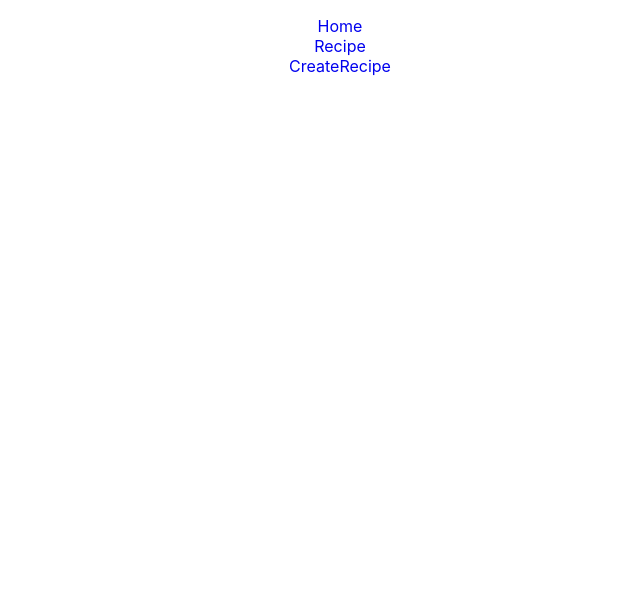
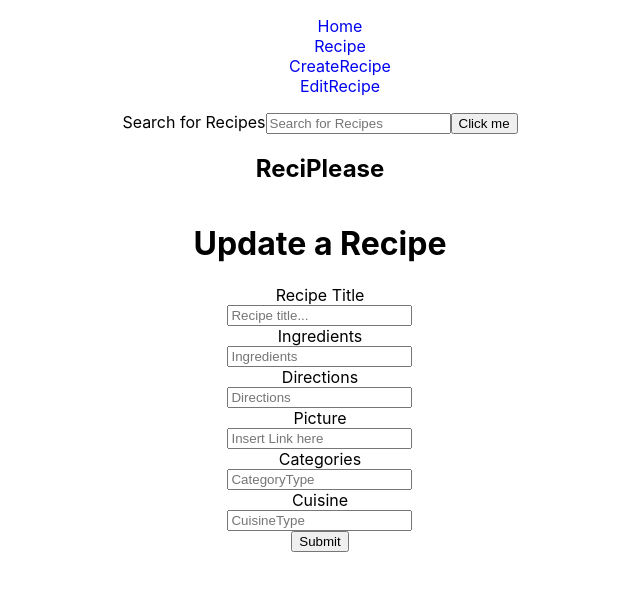
Before and after one commit to shenae/ReciPlease, a React (Create React App) app in the folder client/: page /editrecipe in a window 1280 px wide. Shown: the top 590 px of the page, without its empty margins (320-960 px from the left). Built offline with nearby package versions, Linux system fonts and the light colour scheme; no server answers.

Commit message:
update route now working

```diff
--- a/client/src/App.js
+++ b/client/src/App.js
@@ -4,6 +4,7 @@ import './App.css';
 import Home from './components/Home/Home';
 import Recipe from './components/Recipe/Recipe';
 import CreateRecipe from './components/CreateRecipe/CreateRecipe';
+import EditRecipe from './components/EditRecipe/EditRecipe';
 import { fetchRecipes, createRecipe, deleteRecipe, editRecipe, fetchCuisines, fetchOneCuisine, fetchUser } from './services/axios'
 import axios from 'axios';
 
@@ -51,6 +52,9 @@ class App extends Component {
 					 <li>
 					   <Link to="/createrecipe">CreateRecipe</Link>
 					 </li>
+           <li>
+             <Link to="/editrecipe">EditRecipe</Link>
+           </li>
 					</ul>
 				</nav>
 
@@ -68,7 +72,16 @@ class App extends Component {
         />
         <Route exact path="/createrecipe" render={()=>
           <CreateRecipe
+          recipes={recipes}
           handleCreate={this.createRecipe}
+          handleFetch={this.fetchRecipeData}
+          />
+        }
+        />
+        <Route exact path="/editrecipe" render={()=>
+          <EditRecipe
+          recipes={recipes}
+          handleEdit={this.editRecipeData}
           handleFetch={this.fetchRecipeData}
           />
         }
--- a/client/src/components/CreateRecipe/CreateRecipe.js
+++ b/client/src/components/CreateRecipe/CreateRecipe.js
@@ -11,42 +11,21 @@ class CreateRecipe extends Component {
     };
   }
 
-  onChange = async e => {
-    let { name, value } = e.target;
-    // a way of dealing with nested state
-    this.setState(state => ({
-      ...state,
-        'recipe': {
-          ...state.recipe, [name]: value
-        }
-      }
-    ));
-  }
-
   createRecipeData = async (e) => {
     e.preventDefault();
-    e.nativeEvent.stopImmediatePropagation();
     const formData = new FormData(e.target);
     const data = {
     "name": formData.get("name"),
     "picture_url":formData.get("picture_url"),
     "rating":0,
-    "ingredients":[formData.get("ingredients[]")],
+    "ingredients":[formData.get("ingredients")],
     "directions":formData.get("directions"),
     "categories":formData.get("categories"),
     "cuisine": formData.get("cuisine")
     };
-    // const data = {
-    //   "name":"Delicious",
-    //   "picture_url":"https://helpx.adobe.com/content/dam/help/en/stock/how-to/visual-reverse-image-search/jcr_content/main-pars/image/visual-reverse-image-search-v2_intro.jpg",
-    //   "rating":5,
-    //   "ingredients":["10 onions"],
-    //   "directions":"slice them",
-    //   "categories":"appetizer",
-    //   "cuisine": "japanese"
-    // }
     console.log(data);
     const recipe = await createRecipe(data);
+    console.log(recipe.data);
     await this.props.handleFetch();
   }
 
@@ -55,13 +34,16 @@ class CreateRecipe extends Component {
         <div>
           {/*navbar*/}
           <NavBar />
-          <h1>Create/Update a Recipe</h1>
+
 
           <form className="flex-column" onSubmit={this.createRecipeData}>
+
+            <h1>Create a Recipe</h1>
+
             <label>Recipe Title</label>
             <input name="name" placeholder="Recipe title..."/>
             <label>Ingredients</label>
-              <input name="ingredients[]" placeholder="Ingredients"/>
+            <input name="ingredients" placeholder="Ingredients"/>
             <label>Directions</label>
             <input name="directions" placeholder="Directions"/>
             <label>Picture</label>
--- /dev/null
+++ b/client/src/components/EditRecipe/EditRecipe.js
@@ -0,0 +1,61 @@
+import React, { Component } from 'react';
+import NavBar from '../NavBar/NavBar'
+import { fetchRecipes, createRecipe, deleteRecipe, editRecipe, fetchCuisines, fetchOneCuisine, fetchUser } from '../../services/axios'
+import axios from 'axios';
+
+class EditRecipe extends Component {
+
+  constructor(props) {
+    super(props);
+    this.state = {
+    };
+  }
+
+  editRecipeData = async (e,id)=>{
+    e.preventDefault();
+    const formData = new FormData(e.target);
+    const data = {
+    "name": formData.get("name"),
+    "picture_url":formData.get("picture_url"),
+    "rating":0,
+    "ingredients":[formData.get("ingredients")],
+    "directions":formData.get("directions"),
+    "categories":formData.get("categories"),
+    "cuisine": formData.get("cuisine")
+    };
+    console.log(id.id);
+    const recipe = await editRecipe(id.id,data);
+    await this.props.handleFetch();
+  }
+
+
+  render() {
+    const {recipes}=this.props;
+    return (
+      <div>
+        {/*navbar*/}
+        <NavBar />
+        <form className="flex-column" onSubmit={(e)=>this.editRecipeData(e,recipes[0])}>
+
+          <h1>Update a Recipe</h1>
+
+          <label>Recipe Title</label>
+          <input name="name"  placeholder="Recipe title..."/>
+          <label>Ingredients</label>
+          <input name="ingredients" placeholder="Ingredients"/>
+          <label>Directions</label>
+          <input name="directions" placeholder="Directions"/>
+          <label>Picture</label>
+          <input name="picture_url" placeholder="Insert Link here"/>
+          <label>Categories</label>
+          <input name="categories" placeholder="CategoryType"/>
+          <label>Cuisine</label>
+          <input name="cuisine" placeholder="CuisineType"/>
+          <button>Submit</button>
+        </form>
+      </div>
+    );
+  }
+}
+
+export default EditRecipe;
--- a/client/src/services/axios.js
+++ b/client/src/services/axios.js
@@ -38,11 +38,10 @@ export const deleteRecipe = async (id) => {
 }
 
 //needs to be tested
-export const editRecipe = async (id) => {
+export const editRecipe = async (id,data) => {
  try {
- 	 const temp={message:"hello world"};
-   const resp = await api.delete(`/receipies/edit/${id}`,temp);
-   console.log("Deleting recipe...")
+   const resp = await api.put(`/receipies/edit/${id}`,data);
+   console.log("Editing recipe...")
    return resp;
  } catch (e) {
    console.log(e);
```
Lines whose indentation alone changed are shown as unchanged.
